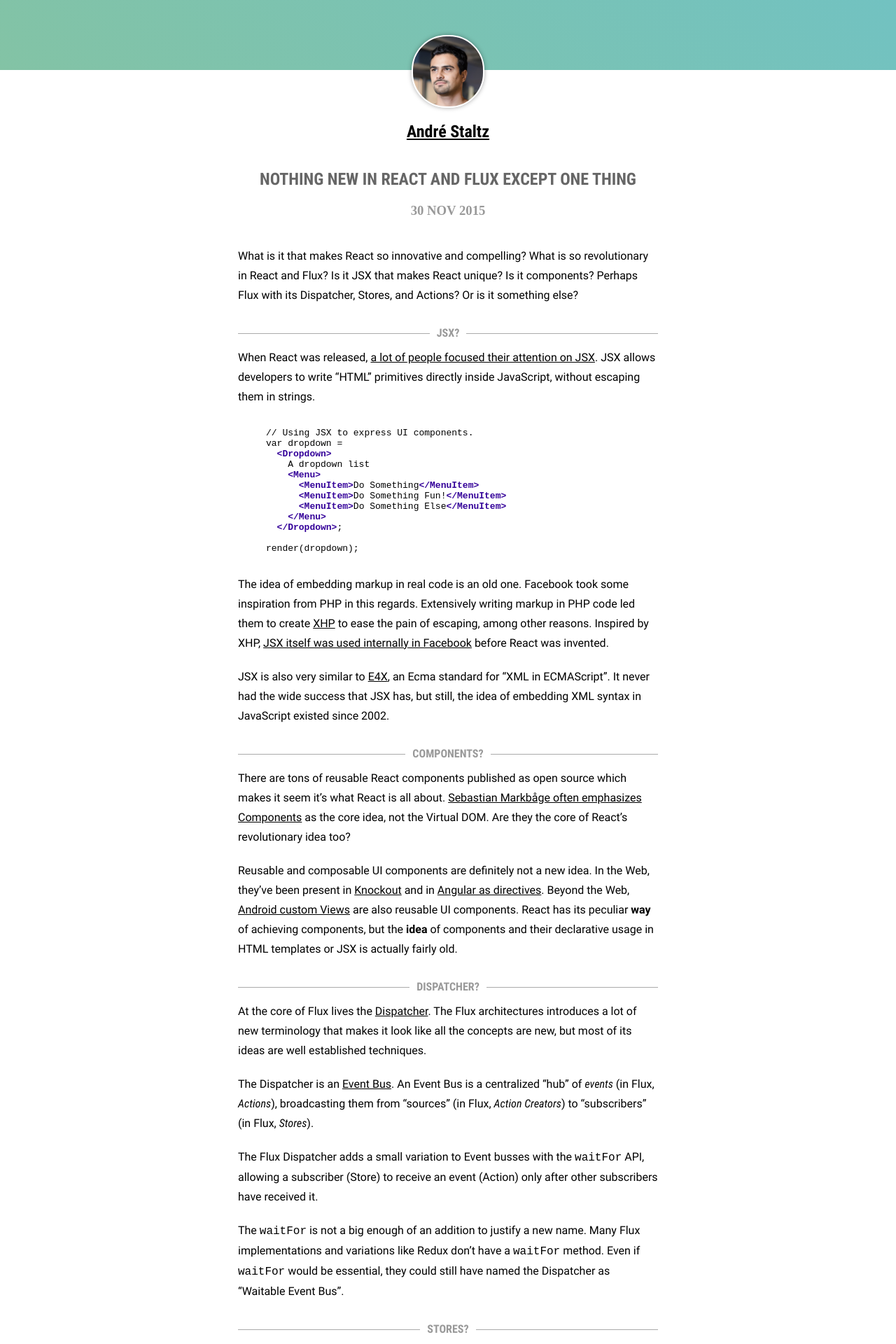
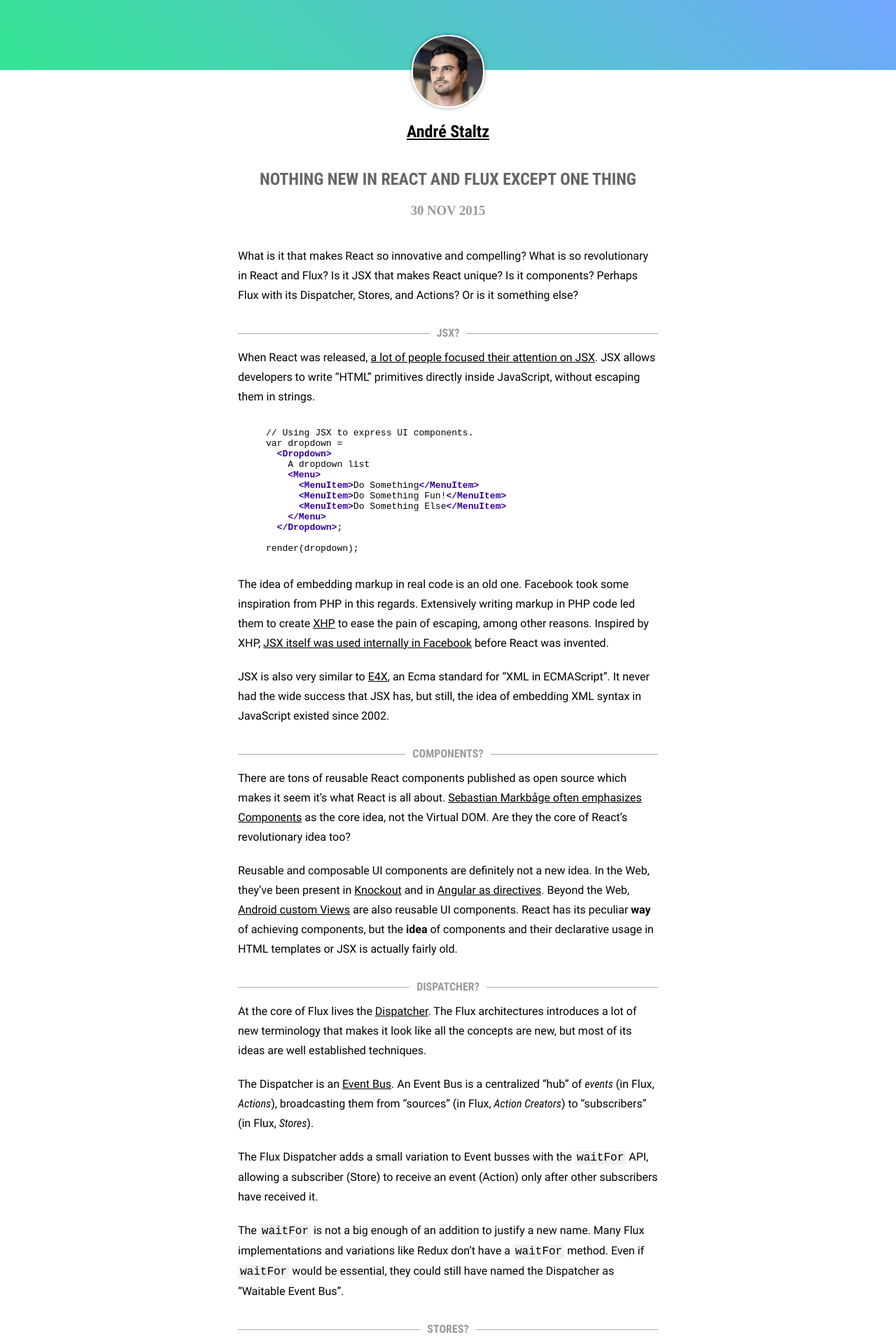
Before and after one commit to staltz/staltz.com, a Jekyll site: the page built from _posts/2015-11-30-nothing-new-in-react-and-flux-except-one-thing.md, in a window 1280 px wide. Shown: the top 1920 px of the page at 70% size. Built offline with Jekyll 4.4.1, drawn with Linux system fonts in a browser that asks for light colours; comment, search, counter and statistics services are not loaded; some of the changed text lies outside the part shown.

Commit message:
improve layout and style

```diff
--- a/_layouts/post.html
+++ b/_layouts/post.html
@@ -1,5 +1,6 @@
 <!DOCTYPE html>
 <html>
+
 <head>
   <meta charset="utf-8">
   <meta http-equiv="X-UA-Compatible" content="IE=edge">
@@ -11,31 +12,44 @@
   <link href="/css/github.css" rel="stylesheet">
   <script src="/js/modernizr-2.6.1.min.js"></script>
 </head>
+
 <body>
   <div class="header-post"></div>
   <div class="avatar"></div>
   <div class="container post">
     <div class="centered">
-        <h2 class="name-title"><a href="/">André Staltz</a></h2>
+      <h2 class="name-title">
+        <a href="/">André Staltz</a>
+      </h2>
       <h2 class="post-title">{{ page.title }}</h3>
         <h3 class="post-date">{{ page.date | date_to_string }}</h3>
     </div>
     {{ content }}
     <p>
-      If you liked this article, consider sharing <a href="https://twitter.com/intent/tweet?original_referer={{ site.url | cgi_escape }}{{ page.url | cgi_escape }}&amp;text={{ page.title | uri_escape }}&amp;tw_p=tweetbutton&amp;url={{ site.url | cgi_escape }}{{ page.url | cgi_escape }}&amp;via=andrestaltz" rel="nofollow" target="_blank" title="tweeting">(tweeting)<span style="text-decoration: underline"></a> it to your followers.
+      If you liked this article, consider sharing
+      <a href="https://twitter.com/intent/tweet?original_referer={{ site.url | cgi_escape }}{{ page.url | cgi_escape }}&amp;text={{ page.title | uri_escape }}&amp;tw_p=tweetbutton&amp;url={{ site.url | cgi_escape }}{{ page.url | cgi_escape }}&amp;via=andrestaltz"
+        rel="nofollow" target="_blank" title="tweeting">(tweeting)
+        <span style="text-decoration: underline">
+      </a> it to your followers.
     </p>
     <p class="verify-in-keybase">
-        You can make sure that the author wrote this post by copy-pasting <a href="https://raw.githubusercontent.com/staltz/staltz.com/master/signed_posts/{{ page.path | remove_first: '_posts/' }}.asc">this signature</a> into <a href="https://keybase.io/verify">this Keybase page</a>.
+      Copyright (C) {{ page.date | date: "%Y" }} Andre 'Staltz' Medeiros, licensed under
+      <a href="https://creativecommons.org/licenses/by-nc/4.0/">Creative Commons BY-NC 4.0</a>, translations to other languages allowed. You can make sure that the author wrote this
+      post by copy-pasting
+      <a href="https://raw.githubusercontent.com/staltz/staltz.com/master/signed_posts/{{ page.path | remove_first: '_posts/' }}.asc">this signature</a> into
+      <a href="https://keybase.io/verify">this Keybase page</a>.
     </p>
   </div>
   <div class="footer">
-      <p><a href="/">Back home</a></p>
-      <p><a href="https://github.com/staltz/staltz.github.io" target="_blank">Source code</a>
+    <p>
+      <a href="/">Back home</a>
+    </p>
+    <p>
+      <a href="https://github.com/staltz/staltz.github.io" target="_blank">Source code</a>
     </p>
   </div>
-    <script
-    src="https://code.jquery.com/jquery-1.12.4.min.js"
-    integrity="sha256-ZosEbRLbNQzLpnKIkEdrPv7lOy9C27hHQ+Xp8a4MxAQ="
+  <script src="https://code.jquery.com/jquery-1.12.4.min.js" integrity="sha256-ZosEbRLbNQzLpnKIkEdrPv7lOy9C27hHQ+Xp8a4MxAQ="
     crossorigin="anonymous"></script>
 </body>
+
 </html>
--- a/css/main.css
+++ b/css/main.css
@@ -1,66 +1,66 @@
 @font-face {
-  font-family: "Lora";
-  src: url("fonts/Lora-Bold.ttf") format("truetype");
+  font-family: 'Lora';
+  src: url('fonts/Lora-Bold.ttf') format('truetype');
 }
 
 @font-face {
-  font-family: "Roboto";
-  src: url("fonts/Roboto-Light.ttf") format("truetype");
+  font-family: 'Roboto';
+  src: url('fonts/Roboto-Light.ttf') format('truetype');
   font-weight: lighter;
   font-style: normal;
 }
 @font-face {
-  font-family: "Roboto";
-  src: url("fonts/Roboto-LightItalic.ttf") format("truetype");
+  font-family: 'Roboto';
+  src: url('fonts/Roboto-LightItalic.ttf') format('truetype');
   font-weight: lighter;
   font-style: italic;
 }
 @font-face {
-  font-family: "Roboto";
-  src: url("fonts/Roboto-Regular.ttf") format("truetype");
+  font-family: 'Roboto';
+  src: url('fonts/Roboto-Regular.ttf') format('truetype');
   font-weight: normal;
   font-style: normal;
 }
 @font-face {
-  font-family: "Roboto";
-  src: url("fonts/Roboto-Italic.ttf") format("truetype");
+  font-family: 'Roboto';
+  src: url('fonts/Roboto-Italic.ttf') format('truetype');
   font-weight: normal;
   font-style: italic;
 }
 @font-face {
-  font-family: "Roboto";
-  src: url("fonts/Roboto-Bold.ttf") format("truetype");
+  font-family: 'Roboto';
+  src: url('fonts/Roboto-Bold.ttf') format('truetype');
   font-weight: bold;
   font-style: normal;
 }
 @font-face {
-  font-family: "Roboto";
-  src: url("fonts/Roboto-BoldItalic.ttf") format("truetype");
+  font-family: 'Roboto';
+  src: url('fonts/Roboto-BoldItalic.ttf') format('truetype');
   font-weight: bold;
   font-style: italic;
 }
 
 @font-face {
-  font-family: "Roboto Condensed";
-  src: url("fonts/RobotoCondensed-Regular.ttf") format("truetype");
+  font-family: 'Roboto Condensed';
+  src: url('fonts/RobotoCondensed-Regular.ttf') format('truetype');
   font-weight: normal;
   font-style: normal;
 }
 @font-face {
-  font-family: "Roboto";
-  src: url("fonts/RobotoCondensed-Italic.ttf") format("truetype");
+  font-family: 'Roboto';
+  src: url('fonts/RobotoCondensed-Italic.ttf') format('truetype');
   font-weight: normal;
   font-style: italic;
 }
 @font-face {
-  font-family: "Roboto Condensed";
-  src: url("fonts/RobotoCondensed-Bold.ttf") format("truetype");
+  font-family: 'Roboto Condensed';
+  src: url('fonts/RobotoCondensed-Bold.ttf') format('truetype');
   font-weight: bold;
   font-style: normal;
 }
 @font-face {
-  font-family: "Roboto";
-  src: url("fonts/RobotoCondensed-BoldItalic.ttf") format("truetype");
+  font-family: 'Roboto';
+  src: url('fonts/RobotoCondensed-BoldItalic.ttf') format('truetype');
   font-weight: bold;
   font-style: italic;
 }
@@ -71,10 +71,14 @@ body {
   padding: 0;
   margin: 0;
 }
-h1, h2, h3, h4 {
+h1,
+h2,
+h3,
+h4 {
   font-family: 'Roboto Condensed', serif;
 }
-p, ul {
+p,
+ul {
   font-size: 16px;
   line-height: 1.75;
   margin: 0 0 20px;
@@ -87,8 +91,18 @@ pre {
   margin: 30px 0;
 }
 
+p > code {
+  background-color: #f1f1f1;
+  padding: 1px 3px;
+  border-radius: 2px;
+}
+pre.highlight > code {
+  font-size: 14px;
+}
+
 .header {
   height: calc(100vh - 120px);
+  max-height: 600px;
   background-image: url('../img/header_photo.jpg');
   background-size: cover;
   background-color: #598080;
@@ -97,15 +111,32 @@ pre {
 }
 .header-post {
   height: 100px;
-  /* Permalink - use to edit and share this gradient: http://colorzilla.com/gradient-editor/#83c3a5+0,72c2c1+100 */
-  background: #83c3a5; /* Old browsers */
-  background: -moz-linear-gradient(45deg,  #83c3a5 0%, #72c2c1 100%); /* FF3.6+ */
-  background: -webkit-gradient(linear, left bottom, right top, color-stop(0%,#83c3a5), color-stop(100%,#72c2c1)); /* Chrome,Safari4+ */
-  background: -webkit-linear-gradient(45deg,  #83c3a5 0%,#72c2c1 100%); /* Chrome10+,Safari5.1+ */
-  background: -o-linear-gradient(45deg,  #83c3a5 0%,#72c2c1 100%); /* Opera 11.10+ */
-  background: -ms-linear-gradient(45deg,  #83c3a5 0%,#72c2c1 100%); /* IE10+ */
-  background: linear-gradient(45deg,  #83c3a5 0%,#72c2c1 100%); /* W3C */
-  filter: progid:DXImageTransform.Microsoft.gradient( startColorstr='#83c3a5', endColorstr='#72c2c1',GradientType=1 ); /* IE6-9 fallback on horizontal gradient */
+  background: #35e693; /* Old browsers */
+  background: -moz-linear-gradient(
+    45deg,
+    #35e693 0%,
+    #72a7ff 100%
+  ); /* FF3.6+ */
+  background: -webkit-gradient(
+    linear,
+    left bottom,
+    right top,
+    color-stop(0%, #35e693),
+    color-stop(100%, #72a7ff)
+  ); /* Chrome,Safari4+ */
+  background: -webkit-linear-gradient(
+    45deg,
+    #35e693 0%,
+    #72a7ff 100%
+  ); /* Chrome10+,Safari5.1+ */
+  background: -o-linear-gradient(
+    45deg,
+    #35e693 0%,
+    #72a7ff 100%
+  ); /* Opera 11.10+ */
+  background: -ms-linear-gradient(45deg, #35e693 0%, #72a7ff 100%); /* IE10+ */
+  background: linear-gradient(45deg, #35e693 0%, #72a7ff 100%); /* W3C */
+  filter: progid:DXImageTransform.Microsoft.gradient( startColorstr='#35e693', endColorstr='#72a7ff',GradientType=1 ); /* IE6-9 fallback on horizontal gradient */
   background-size: cover;
   text-transform: uppercase;
 }
@@ -122,8 +153,8 @@ pre {
   border: 2px solid white;
   -webkit-border-radius: 50px;
   border-radius: 50px;
-  -webkit-box-shadow: 0 0 6px 0 rgba(0,0,0,0.35);
-          box-shadow: 0 0 6px 0 rgba(0,0,0,0.35);
+  -webkit-box-shadow: 0 0 6px 0 rgba(0, 0, 0, 0.35);
+  box-shadow: 0 0 6px 0 rgba(0, 0, 0, 0.35);
 }
 .centered {
   text-align: center;
@@ -159,8 +190,9 @@ pre {
   text-align: center;
   border-bottom: 2px solid white;
 }
-.nav-item:hover, .nav-item:active {
-  border-bottom: 2px solid rgba(0,0,0,0.3);
+.nav-item:hover,
+.nav-item:active {
+  border-bottom: 2px solid rgba(0, 0, 0, 0.3);
   margin-top: -2px;
 }
 
@@ -240,7 +272,6 @@ a.name-title:hover {
   -ms-flex-pack: distribute;
   justify-content: space-around;
   height: 80px;
-
 }
 
 .big-tweet-name {
@@ -248,7 +279,8 @@ a.name-title:hover {
   display: block;
 }
 
-.big-tweet-handle, .big-tweet-date {
+.big-tweet-handle,
+.big-tweet-date {
   display: inline-block;
   margin: 0;
   font-family: 'Roboto', sans-serif;
@@ -296,7 +328,7 @@ a.name-title:hover {
 h2.hr {
   width: 100%;
   text-align: center;
-  border-bottom: 1px solid #AAA;
+  border-bottom: 1px solid #aaa;
   line-height: 0;
   margin: 60px 0 30px;
   font-size: 16px;
@@ -343,26 +375,27 @@ blockquote {
   padding-top: 21px;
   padding-bottom: 1px;
   margin: 1.5em 0;
-  border-left: 4px solid #DDD;
-  background-color: #EEE;
+  border-left: 4px solid #ddd;
+  background-color: #eee;
   color: #333;
 }
-ul.horizontal li a:hover, ul.horizontal li a:active {
+ul.horizontal li a:hover,
+ul.horizontal li a:active {
   text-decoration: none;
-  border-bottom: 2px solid rgba(0,0,0,0.3);
+  border-bottom: 2px solid rgba(0, 0, 0, 0.3);
   margin-top: -2px;
 }
 .twitter-bg {
-  background-color: #33CCFF;
+  background-color: #33ccff;
 }
 .facebook-bg {
-  background-color: #3B5998;
+  background-color: #3b5998;
 }
 .linkedin-bg {
-  background-color: #0E76A8;
+  background-color: #0e76a8;
 }
 .stackexchange-bg {
-  background-color: #EF8236;
+  background-color: #ef8236;
 }
 .github-bg {
   background-color: #171515;
@@ -386,10 +419,10 @@ ul.horizontal li a:hover, ul.horizontal li a:active {
 }
 .footer {
   margin-top: 60px;
-  background-color: #EEE;
+  background-color: #eee;
   text-align: center;
-  border-top: 1px solid #DDD;
-  border-bottom: 1px solid #DDD;
+  border-top: 1px solid #ddd;
+  border-bottom: 1px solid #ddd;
   padding: 30px 0;
   color: #888;
 }
```
Lines whose indentation alone changed are shown as unchanged.
